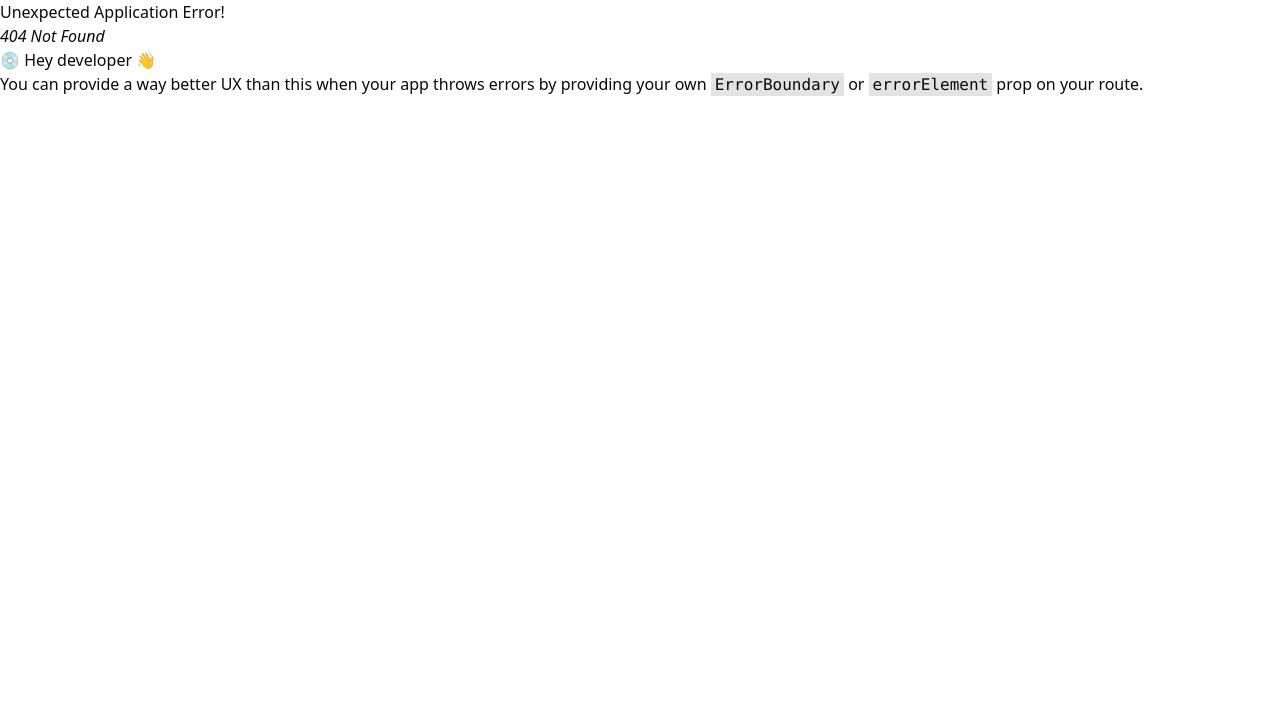
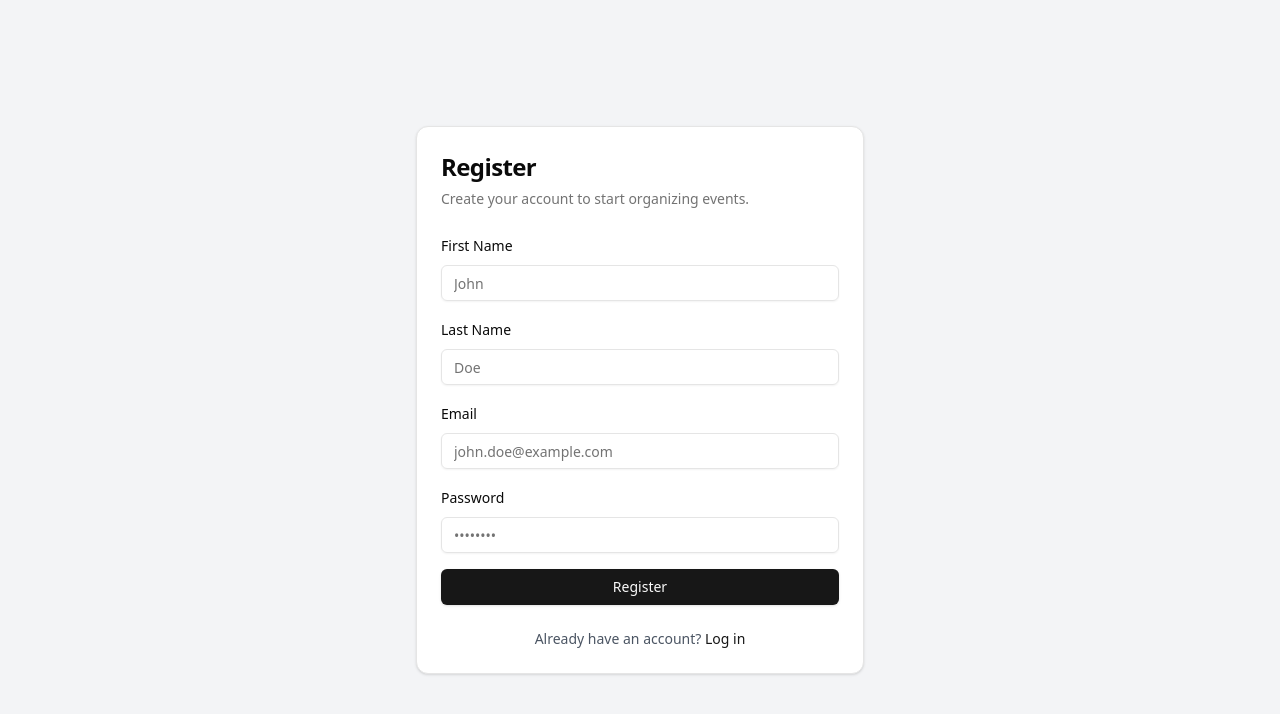
Before and after one commit to patelajay745/React-RSVP, a React (Vite) app: page /register in a window 1280 px wide. Before the commit this address had no page. Shown: the top 714 px of the page. Built offline with nearby package versions, Linux system fonts and the light colour scheme.

Commit message:
added register page

```diff
--- a/src/main.jsx
+++ b/src/main.jsx
@@ -4,11 +4,16 @@ import "./index.css";
 import App from "./App.jsx";
 import { createBrowserRouter, RouterProvider } from "react-router-dom";
 import Login from "./pages/login";
+import Register from "./pages/register";
 
 const router = createBrowserRouter([
   {
     path: "/",
     element: <Login />,
+  },
+  {
+    path: "/register",
+    element: <Register />,
   },
 ]);
 
--- a/src/pages/login.jsx
+++ b/src/pages/login.jsx
@@ -11,6 +11,7 @@ import {
 import { Label } from "@/components/ui/label";
 import { Input } from "@/components/ui/input";
 import { Button } from "@/components/ui/button";
+import { Link } from "react-router-dom";
 
 export default function Login() {
   const [formData, setFormData] = useState({ email: "", password: "" });
@@ -63,15 +64,15 @@ export default function Login() {
           </form>
         </CardContent>
         <CardFooter className="flex justify-between">
-          <a
-            href="/forgot-password"
+          <Link
+            to="/forgot-password"
             className="text-sm text-primary hover:underline"
           >
             Forgot password?
-          </a>
-          <a href="/register" className="text-sm text-primary hover:underline">
+          </Link>
+          <Link to="/register" className="text-sm text-primary hover:underline">
             Don't have an account? Sign up
-          </a>
+          </Link>
         </CardFooter>
       </Card>
     </div>
--- /dev/null
+++ b/src/pages/register.jsx
@@ -0,0 +1,100 @@
+import { Button } from "@/components/ui/button";
+import {
+  Card,
+  CardContent,
+  CardDescription,
+  CardFooter,
+  CardHeader,
+  CardTitle,
+} from "@/components/ui/card";
+import { Input } from "@/components/ui/input";
+import { Label } from "@/components/ui/label";
+import React, { useState } from "react";
+import { Link, useNavigate } from "react-router-dom";
+
+export default function Register() {
+  const navigate = useNavigate();
+  const handleSubmit = () => {};
+  const [formData, setFormData] = useState({
+    firstName: "",
+    lastName: "",
+    email: "",
+    password: "",
+  });
+  const handleChange = () => {};
+  return (
+    <div className="flex items-center justify-center min-h-screen bg-gray-100">
+      <Card className="w-full max-w-md">
+        <CardHeader>
+          <CardTitle className="text-2xl font-bold">Register</CardTitle>
+          <CardDescription>
+            Create your account to start organizing events.
+          </CardDescription>
+        </CardHeader>
+        <CardContent>
+          <form onSubmit={handleSubmit} className="space-y-4">
+            <div className="space-y-2">
+              <Label htmlFor="firstName">First Name</Label>
+              <Input
+                id="firstName"
+                name="firstName"
+                type="text"
+                required
+                placeholder="John"
+                value={formData.firstName}
+                onChange={handleChange}
+              />
+            </div>
+            <div className="space-y-2">
+              <Label htmlFor="lastName">Last Name</Label>
+              <Input
+                id="lastName"
+                name="lastName"
+                type="text"
+                required
+                placeholder="Doe"
+                value={formData.lastName}
+                onChange={handleChange}
+              />
+            </div>
+            <div className="space-y-2">
+              <Label htmlFor="email">Email</Label>
+              <Input
+                id="email"
+                name="email"
+                type="email"
+                required
+                placeholder="john.doe@example.com"
+                value={formData.email}
+                onChange={handleChange}
+              />
+            </div>
+            <div className="space-y-2">
+              <Label htmlFor="password">Password</Label>
+              <Input
+                id="password"
+                name="password"
+                type="password"
+                required
+                placeholder="••••••••"
+                value={formData.password}
+                onChange={handleChange}
+              />
+            </div>
+            <Button type="submit" className="w-full">
+              Register
+            </Button>
+          </form>
+        </CardContent>
+        <CardFooter className="flex justify-center">
+          <p className="text-sm text-gray-600">
+            Already have an account?{" "}
+            <Link className="text-primary hover:underline" to="/">
+              Log in
+            </Link>
+          </p>
+        </CardFooter>
+      </Card>
+    </div>
+  );
+}
```
